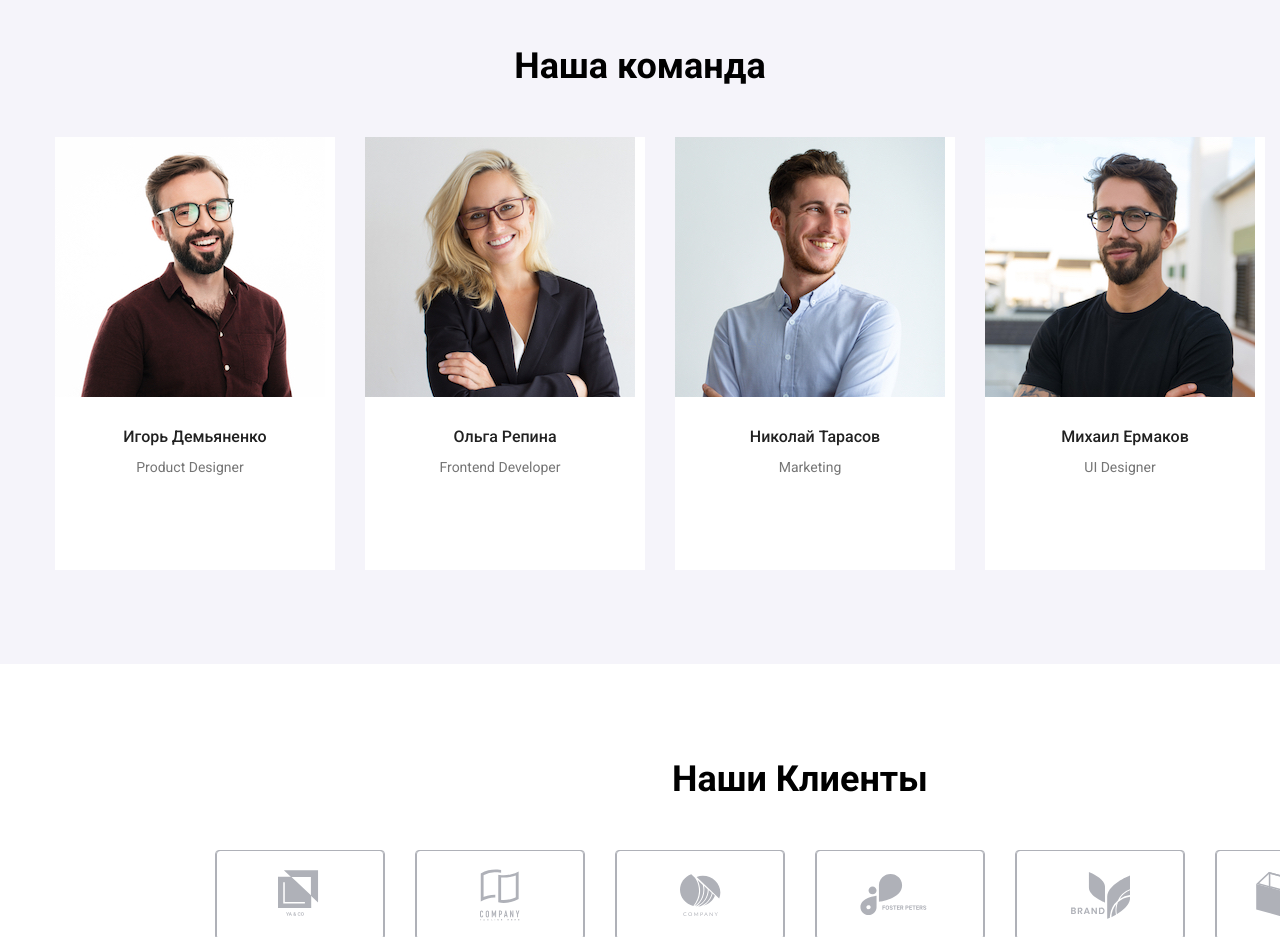
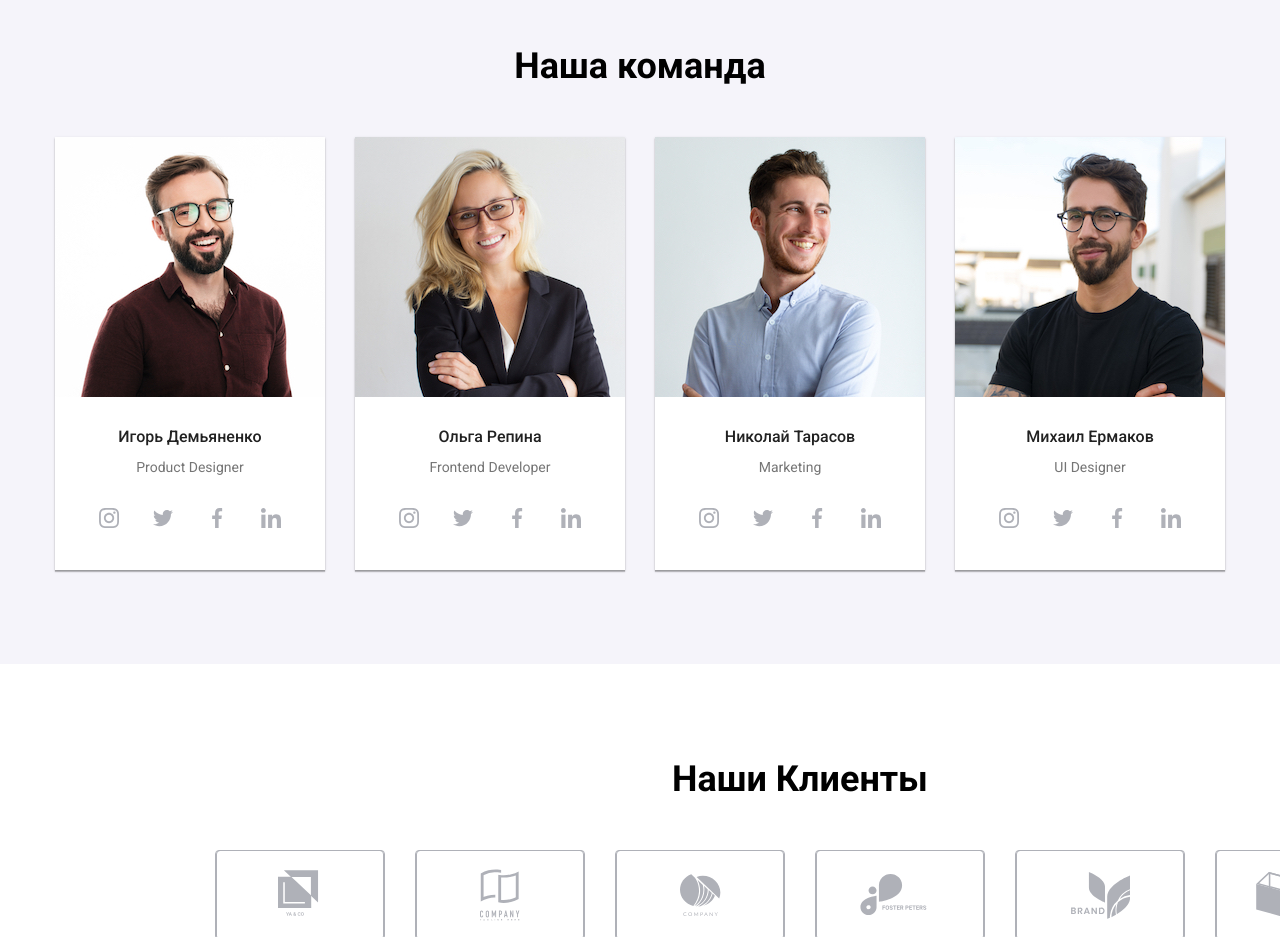
Before and after one commit to Novytskyi-Vitalii/goit-markup-hw-04, a plain HTML site: page index.html in a window 1280 px wide. Shown: the part 1660-2597 px from the top of the page. Drawn offline with nearby package versions, Linux system fonts and the light colour scheme.

Commit message:
Версія №4

```diff
--- a/css/style.css
+++ b/css/style.css
@@ -340,6 +340,7 @@ button {
   padding-top: 94px;
   padding-bottom: 94px;
   /* justify-content: space-between; */
+
 }
 .comand-image {
   margin-right: 30px;
@@ -403,7 +404,6 @@ button {
   padding-right: 32px;
   padding-bottom: 30px;
 
-
 }
 .link-comand {
   display: flex;
@@ -411,11 +411,37 @@ button {
   padding: 0;
   margin: 0;
   justify-content: space-between;
+
 }
 .link-comand * {
   /* outline: 1px solid red; */
   /* color: var(--grey-color-social); */
 }
+ /* CОЦМЕРЕЖІ для команди */
+
+.comand-item {
+  display: flex;
+  justify-content: center;
+  align-items: center;
+  width: 44px;
+  height: 44px;
+  border-radius: 50%;
+  color: var(--grey-color-social);
+}
+.comand-item:hover,
+.comand-item:focus {
+  background-color: var(--blue-color);
+  color: #FFFFFF;
+}
+.comand-icon {
+fill: currentColor;
+}
+
+.social-item {
+  display: flex;
+  /* color: var(--grey-color-social) */
+}
+/* СОЦМЕРЕЖІ для футера */
 
 .social-item {
   display: flex;
@@ -549,6 +575,7 @@ fill: currentColor;
 }
 .card {
   background-color: var(--white-color);
+  box-shadow: 0px 1px 3px rgba(0, 0, 0, 0.12), 0px 1px 1px rgba(0, 0, 0, 0.14), 0px 2px 1px rgba(0, 0, 0, 0.2);
 }
 .card-title {
   font-family: Roboto;
@@ -681,8 +708,12 @@ color: #FFFFFF;
   margin-bottom: 50px;
   justify-content: center;
 }
-.filter-   {
+.filter-btn {
   margin-right: 8px;
+}
+.filter-btn:hover,
+.filter-btn:focus {
+  box-shadow: 0px 1px 3px rgba(0, 0, 0, 0.12), 0px 1px 1px rgba(0, 0, 0, 0.14), 0px 2px 1px rgba(0, 0, 0, 0.2);
 }
 .filter-btn: :last-child {
   margin-right: 0px;
@@ -721,6 +752,10 @@ margin-top: 30px;
 .item {
   border: 1px solid #EEEEEE;
 }
+.item:hover,
+.item:focus {
+  box-shadow: 0px 1px 3px rgba(0, 0, 0, 0.12), 0px 1px 1px rgba(0, 0, 0, 0.14), 0px 2px 1px rgba(0, 0, 0, 0.2);
+}
 /* .item:nth-child(3n + 3) {
   margin: 0;
 }
--- a/index.html
+++ b/index.html
@@ -123,29 +123,29 @@
                             <div class="comand-social">
                                 <ul class="link-comand">
                                     <li class="social-link">
-                                        <a href="" class="social-item">
-                                            <svg class="social-icon" width="20" height="20">
+                                        <a href="" class="comand-item">
+                                            <svg class="comand-icon" width="20" height="20">
                                                 <use href="images/icons/sprite.svg#icon-instagram-2-2"></use>
                                             </svg>
                                         </a>
                                     </li>
                                     <li class="social-link">
-                                        <a href="" class="social-item">
-                                            <svg class="social-icon" width="20" height="20">
+                                        <a href="" class="comand-item">
+                                            <svg class="comand-icon" width="20" height="20">
                                                 <use href="images/icons/sprite.svg#icon-twitter-1"></use>
                                             </svg>
                                         </a>
                                     </li>
                                     <li class="social-link">
-                                        <a href="" class="social-item">
-                                            <svg class="social-icon" width="20" height="20">
+                                        <a href="" class="comand-item">
+                                            <svg class="comand-icon" width="20" height="20">
                                                 <use href="images/icons/sprite.svg#icon-facebook-1"></use>
                                             </svg>
                                         </a>
                                     </li>
                                     <li class="social-link">
-                                        <a href="" class="social-item">
-                                            <svg class="social-icon" width="20" height="20">
+                                        <a href="" class="comand-item">
+                                            <svg class="comand-icon" width="20" height="20">
                                                 <use href="images/icons/sprite.svg#icon-linkedin-1"></use>
                                             </svg>
                                         </a>
@@ -166,29 +166,29 @@
                             <div class="comand-social">
                                 <ul class="link-comand">
                                     <li class="social-link">
-                                        <a href="" class="social-item">
-                                            <svg class="social-icon" width="20" height="20">
+                                        <a href="" class="comand-item">
+                                            <svg class="comand-icon" width="20" height="20">
                                                 <use href="images/icons/sprite.svg#icon-instagram-2-2"></use>
                                             </svg>
                                         </a>
                                     </li>
                                     <li class="social-link">
-                                        <a href="" class="social-item">
-                                            <svg class="social-icon" width="20" height="20">
+                                        <a href="" class="comand-item">
+                                            <svg class="comand-icon" width="20" height="20">
                                                 <use href="images/icons/sprite.svg#icon-twitter-1"></use>
                                             </svg>
                                         </a>
                                     </li>
                                     <li class="social-link">
-                                        <a href="" class="social-item">
-                                            <svg class="social-icon" width="20" height="20">
+                                        <a href="" class="comand-item">
+                                            <svg class="comand-icon" width="20" height="20">
                                                 <use href="images/icons/sprite.svg#icon-facebook-1"></use>
                                             </svg>
                                         </a>
                                     </li>
                                     <li class="social-link">
-                                        <a href="" class="social-item">
-                                            <svg class="social-icon" width="20" height="20">
+                                        <a href="" class="comand-item">
+                                            <svg class="comand-icon" width="20" height="20">
                                                 <use href="images/icons/sprite.svg#icon-linkedin-1"></use>
                                             </svg>
                                         </a>
@@ -209,29 +209,29 @@
                             <div class="comand-social">
                                 <ul class="link-comand">
                                     <li class="social-link">
-                                        <a href="" class="social-item">
-                                            <svg class="social-icon" width="20" height="20">
+                                        <a href="" class="comand-item">
+                                            <svg class="comand-icon" width="20" height="20">
                                                 <use href="images/icons/sprite.svg#icon-instagram-2-2"></use>
                                             </svg>
                                         </a>
                                     </li>
                                     <li class="social-link">
-                                        <a href="" class="social-item">
-                                            <svg class="social-icon" width="20" height="20">
+                                        <a href="" class="comand-item">
+                                            <svg class="comand-icon" width="20" height="20">
                                                 <use href="images/icons/sprite.svg#icon-twitter-1"></use>
                                             </svg>
                                         </a>
                                     </li>
                                     <li class="social-link">
-                                        <a href="" class="social-item">
-                                            <svg class="social-icon" width="20" height="20">
+                                        <a href="" class="comand-item">
+                                            <svg class="comand-icon" width="20" height="20">
                                                 <use href="images/icons/sprite.svg#icon-facebook-1"></use>
                                             </svg>
                                         </a>
                                     </li>
                                     <li class="social-link">
-                                        <a href="" class="social-item">
-                                            <svg class="social-icon" width="20" height="20">
+                                        <a href="" class="comand-item">
+                                            <svg class="comand-icon" width="20" height="20">
                                                 <use href="images/icons/sprite.svg#icon-linkedin-1"></use>
                                             </svg>
                                         </a>
@@ -252,29 +252,29 @@
                             <div class="comand-social">
                                 <ul class="link-comand">
                                     <li class="social-link">
-                                        <a href="" class="social-item">
-                                            <svg class="social-icon" width="20" height="20">
+                                        <a href="" class="comand-item">
+                                            <svg class="comand-icon" width="20" height="20">
                                                 <use href="images/icons/sprite.svg#icon-instagram-2-2"></use>
                                             </svg>
                                         </a>
                                     </li>
                                     <li class="social-link">
-                                        <a href="" class="social-item">
-                                            <svg class="social-icon" width="20" height="20">
+                                        <a href="" class="comand-item">
+                                            <svg class="comand-icon" width="20" height="20">
                                                 <use href="images/icons/sprite.svg#icon-twitter-1"></use>
                                             </svg>
                                         </a>
                                     </li>
                                     <li class="social-link">
-                                        <a href="" class="social-item">
-                                            <svg class="social-icon" width="20" height="20">
+                                        <a href="" class="comand-item">
+                                            <svg class="comand-icon" width="20" height="20">
                                                 <use href="images/icons/sprite.svg#icon-facebook-1"></use>
                                             </svg>
                                         </a>
                                     </li>
                                     <li class="social-link">
-                                        <a href="" class="social-item">
-                                            <svg class="social-icon" width="20" height="20">
+                                        <a href="" class="comand-item">
+                                            <svg class="comand-icon" width="20" height="20">
                                                 <use href="images/icons/sprite.svg#icon-linkedin-1"></use>
                                             </svg>
                                         </a>
```
Also changed, not shown: portfolio.html (+39 -1 lines).
